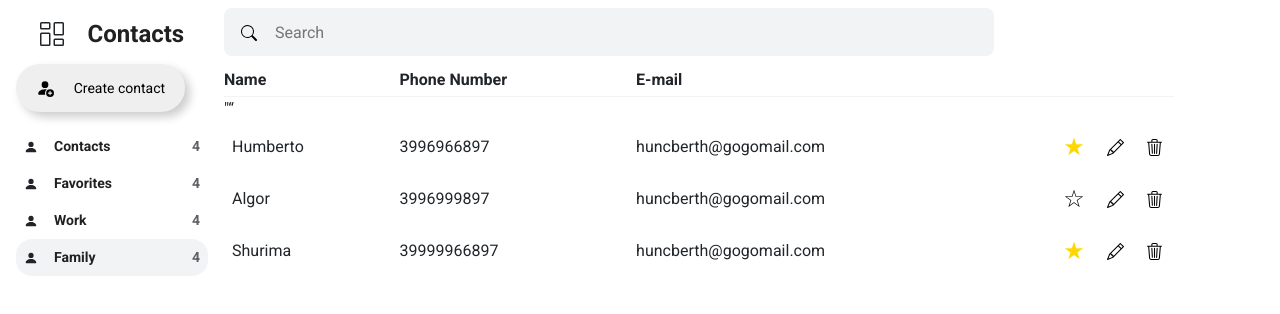
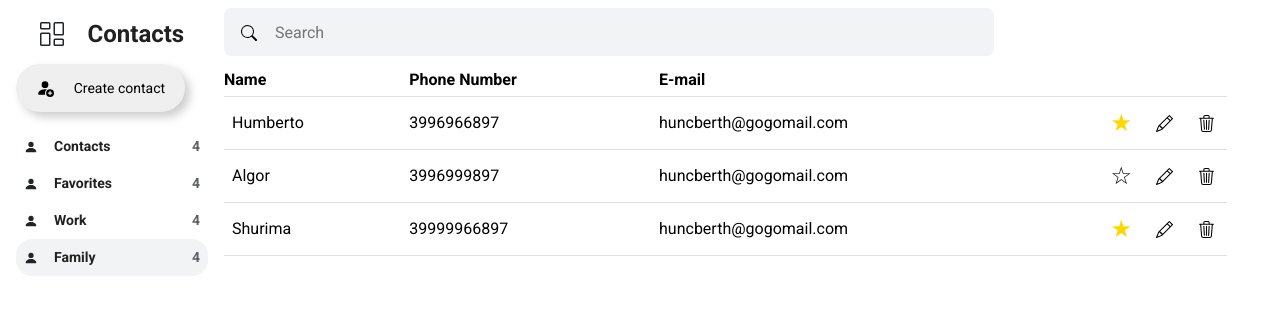
Before and after one commit to histereogenik/contact-list, a React (Create React App) app: page / in a window 1280 px wide. Shown: the top 314 px of the page. Built offline with nearby package versions, Linux system fonts and the light colour scheme.

Commit message:
updating table component to a Bootstrap React Table

```diff
--- a/src/components/SavedContact/styles.ts
+++ b/src/components/SavedContact/styles.ts
@@ -2,16 +2,9 @@ import styled from 'styled-components'
 import variables from '../../styles/variables'
 
 export const ContactContainer = styled.tr`
-  &:hover {
-    background: ${variables.lightGray};
-  }
-
   td {
     padding: 8px 0;
-
-    input {
-      margin-left: 8px;
-    }
+    vertical-align: middle;
   }
 
   .name-padding {
--- a/src/containers/ContactList/index.tsx
+++ b/src/containers/ContactList/index.tsx
@@ -20,6 +20,12 @@ const ContactList = () => {
     dispatch(deleteContact(contactID))
   }
 
+  const filterContacts = () => {
+    return items.filter(
+      (item) => item.contactName.toLowerCase().search(term.toLowerCase()) >= 0
+    )
+  }
+
   return (
     <S.MainContainer>
       <S.SearchContainer>
@@ -31,8 +37,7 @@ const ContactList = () => {
           onChange={(e) => dispatch(changeTerm(e.target.value))}
         ></S.Search>
       </S.SearchContainer>
-      <S.Table cellSpacing={8}>
-        <span> &quot;{term}&ldquo;</span>
+      <S.Table hover>
         <thead>
           <tr>
             <th>Name</th>
@@ -42,7 +47,7 @@ const ContactList = () => {
           </tr>
         </thead>
         <tbody>
-          {items.map((contact) => (
+          {filterContacts().map((contact) => (
             <SavedContact
               key={contact.contactNumber}
               contactName={contact.contactName}
--- a/src/containers/ContactList/styles.ts
+++ b/src/containers/ContactList/styles.ts
@@ -1,5 +1,6 @@
 import styled from 'styled-components'
 import variables from '../../styles/variables'
+import { Table as ReactTable } from 'react-bootstrap'
 
 export const MainContainer = styled.main`
   height: 100vh;
@@ -35,10 +36,9 @@ export const Search = styled.input`
     outline: none;
   }
 `
-export const Table = styled.table`
+export const Table = styled(ReactTable)`
   text-wrap: nowrap;
-  padding: 16px;
-  width: 90%;
+  width: 95%;
   text-align: left;
 
   thead {
@@ -47,6 +47,5 @@ export const Table = styled.table`
 
   th {
     padding: 4px 0;
-    border-bottom: 1px solid ${variables.lightGray};
   }
 `
```
